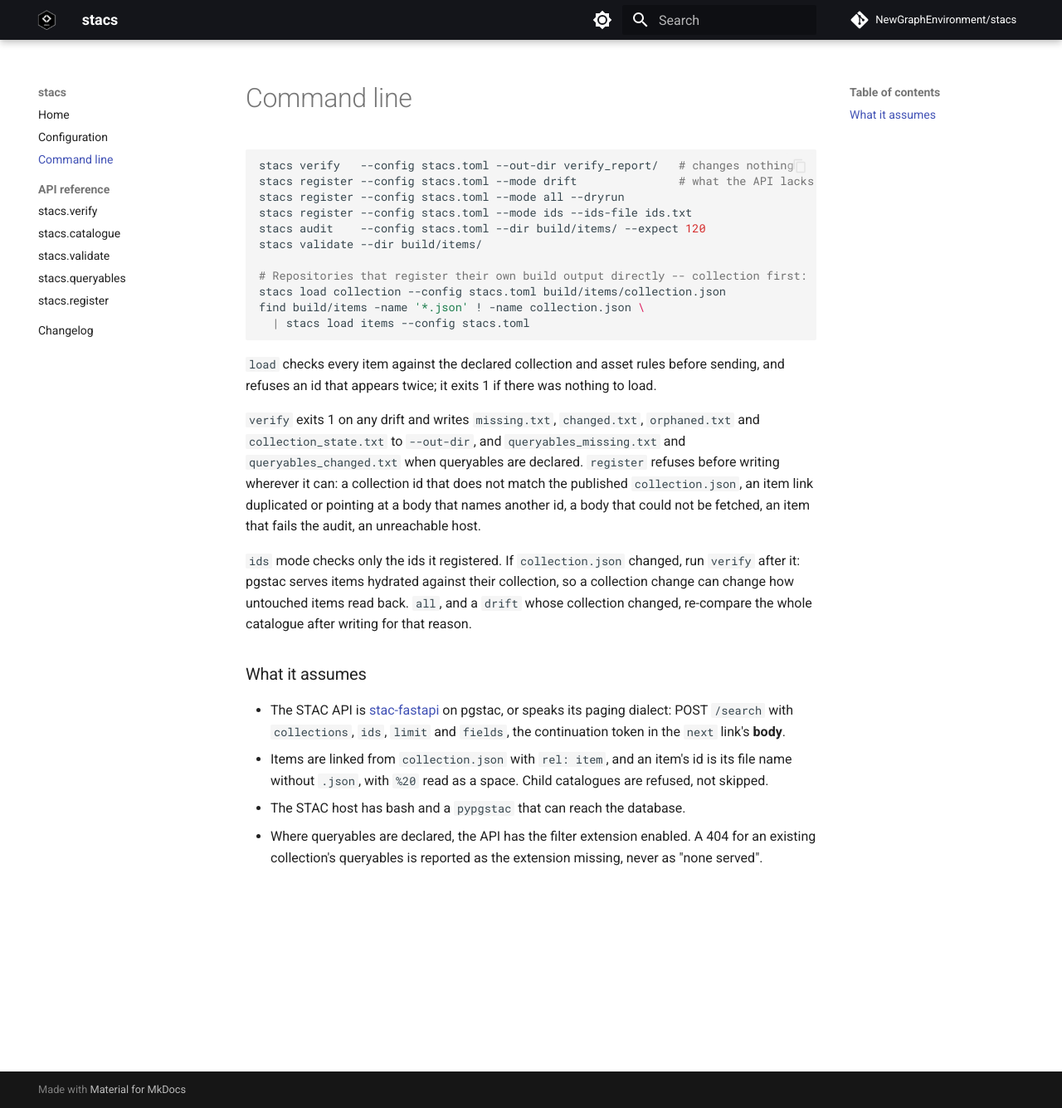
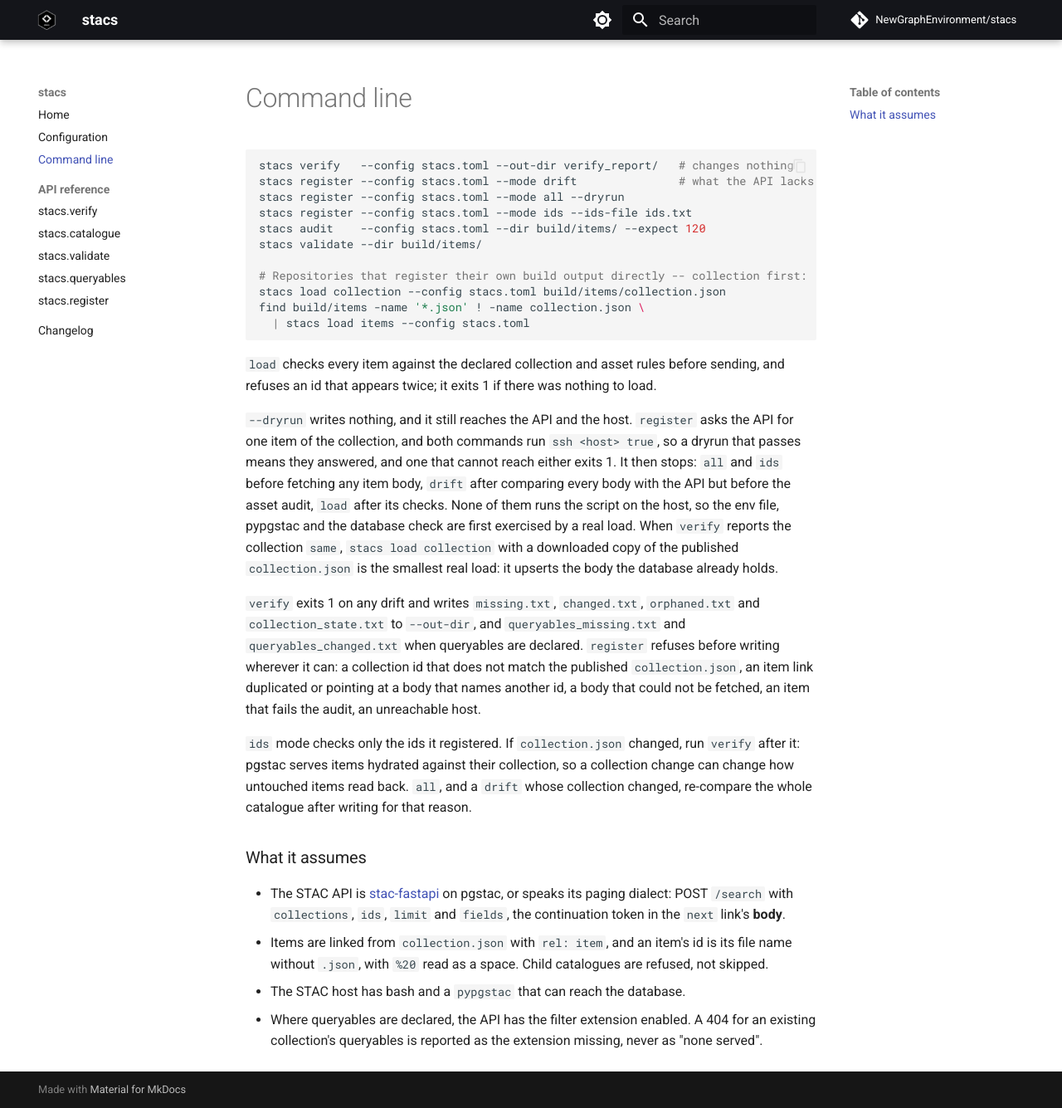
Before and after one commit to NewGraphEnvironment/stacs, an MkDocs documentation site: the page built from docs/cli.md, in a window 1280 px wide and 1335 px high. Shown: the whole window at 83% size. Built offline with MkDocs 1.6.1 and Material for MkDocs 9.7.7, drawn with Linux system fonts in a browser that asks for light colours; comment, search, counter and statistics services are not loaded.

Commit message:
Document what a dryrun reaches and what it skips (#5)
Co-Authored-By: Claude Opus 5.5 <noreply@anthropic.com>
Claude-Session: https://claude.ai/code/session_01CZMTuGyGhrz7MJeY9W4vuQ

```diff
--- a/README.md
+++ b/README.md
@@ -132,6 +132,16 @@ find build/items -name '*.json' ! -name collection.json \
 `load` checks every item against the declared collection and asset rules before sending,
 and refuses an id that appears twice; it exits 1 if there was nothing to load.
 
+`--dryrun` writes nothing, and it still reaches the API and the host. `register` asks
+the API for one item of the collection, and both commands run `ssh <host> true`, so a
+dryrun that passes means they answered, and one that cannot reach either exits 1. It then stops: `all` and `ids` before
+fetching any item body, `drift` after comparing every body with the API but before the
+asset audit, `load` after its checks. None of them runs the script on the host, so the env
+file, pypgstac and the database check are first exercised by a real load. When `verify`
+reports the collection `same`, `stacs load collection` with a downloaded copy of the
+published `collection.json` is the smallest real load: it upserts the body the database
+already holds.
+
 `verify` exits 1 on any drift and writes `missing.txt`, `changed.txt`, `orphaned.txt` and
 `collection_state.txt` to `--out-dir`, and `queryables_missing.txt` and
 `queryables_changed.txt` when queryables are declared. `register` refuses before writing wherever it can:
```
Also changed, not shown: NEWS.md (+11 -0 lines), planning/active/progress.md (+1 -0 lines), planning/active/task_plan.md (+3 -3 lines), 1 other file.
